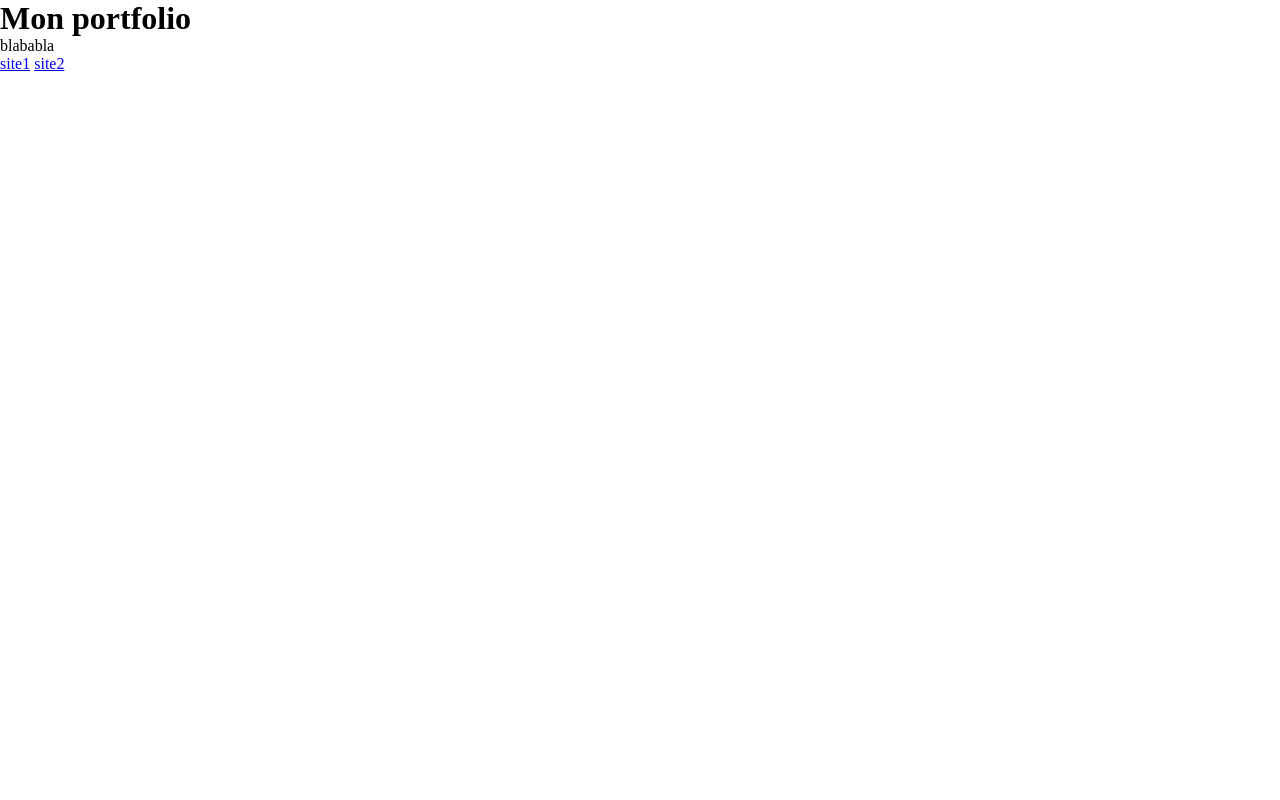
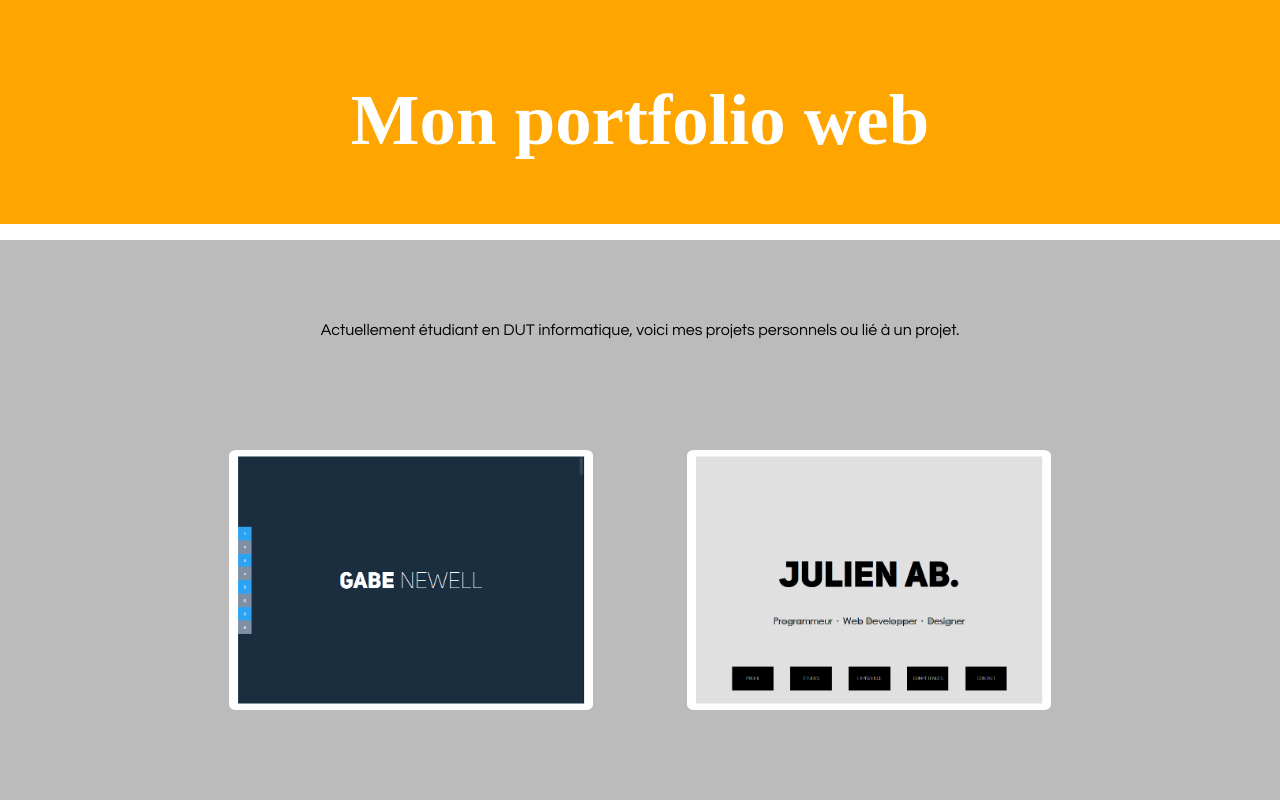
Before and after one commit to RikuBtw/web-portfolio, a plain HTML site: page index.html in a window 1280 px wide. Drawn offline with Linux system fonts and the light colour scheme; files that its build step writes are made by us from their sources.

Commit message:
commit 4

```diff
--- /dev/null
+++ b/css/style.css
@@ -0,0 +1,80 @@
+*{
+  margin: 0;
+}
+
+h1{
+  position: absolute;
+  font-family: "Rockwell";
+  font-size: calc( (7vh + 7vw) / 2);
+  color: #fff;
+  top:50%;
+  margin-left: 50%;
+  transform: translate(-50%, -50%);
+
+
+}
+
+p{
+  position: absolute;
+
+  font-family: "Century Gothic";
+  text-align: center;
+  top:15%;
+  margin-left: 50%;
+  transform: translate(-50%, -15%);
+
+
+}
+
+img{
+  position: relative;
+  height: 95%;
+  width: 95%;
+  max-height: 100%;
+  max-width: 100%;
+  top:50%;
+  margin-left: 50%;
+  transform: translate(-50%, -50%);
+}
+
+.titlecontainer{
+  height: 30vh;
+  width: 100%;
+  position: absolute;
+  background-color: #ffa500;
+}
+
+.sitecontainer{
+  position: absolute;
+  top:100%;
+  height: 70vh;
+  width: 100%;
+  background-color: #bbb ;
+  border-top: 2vh solid #fff;
+  transform: translateY(-100%);
+}
+
+.sitebox{
+  position: absolute;
+  height: calc( (25vh + 25vw) / 2);
+  width: calc( (35vh + 35vw) / 2);
+  background-color: #fff;
+  border-radius: 2%;
+  transition: height 0.3s ease, width 0.3s ease;
+}
+
+.sitebox:hover{
+  height: calc( (27.5vh + 27.5vw) / 2);
+  width: calc( (38.5vh + 38.5vw) / 2);
+}
+
+.sitebox#sitebox1{
+  top:70%;
+  margin-left: 25%;
+  transform :translate(-25%,-70%);
+}
+.sitebox#sitebox2{
+  top:70%;
+  margin-left: 75%;
+  transform :translate(-75%,-70%);
+}
--- a/index.html
+++ b/index.html
@@ -1,14 +1,26 @@
 <!DOCTYPE html>
 <html>
   <head>
-    <title>Julien AuBe</title>
+    <title>Portfolio web</title>
     <meta http-equiv="content-type" content="text/html; charset=utf-8" />
 		<link rel="stylesheet" type="text/css" href="./css/style.css" media="screen" />
   </head>
   <body>
-    <h1>Mon portfolio</h1>
-    <p>blababla</p>
-    <a href="./site1/index.html">site1</a>
-    <a href="./site2/index.html">site2</a>
+    <div class="titlecontainer">
+      <h1>Mon portfolio web</h1>
+    </div>
+    <div class="sitecontainer">
+      <p>Actuellement étudiant en DUT informatique, voici mes projets personnels ou lié à un projet.</p>
+      <div class="sitebox" id="sitebox1">
+        <a href="./site1/index.html">
+          <img src="./img/site1.png"></img>
+        </a>
+      </div>
+      <div class="sitebox" id="sitebox2">
+        <a href="./site2/index.html">
+          <img src="./img/site2.png"></img>
+        </a>
+      </div>
+    </div>
   </body>
 </html>
```
Also changed, not shown: site1/index.html (+1 -1 lines), img/site1.png (added), img/site2.png (added).
